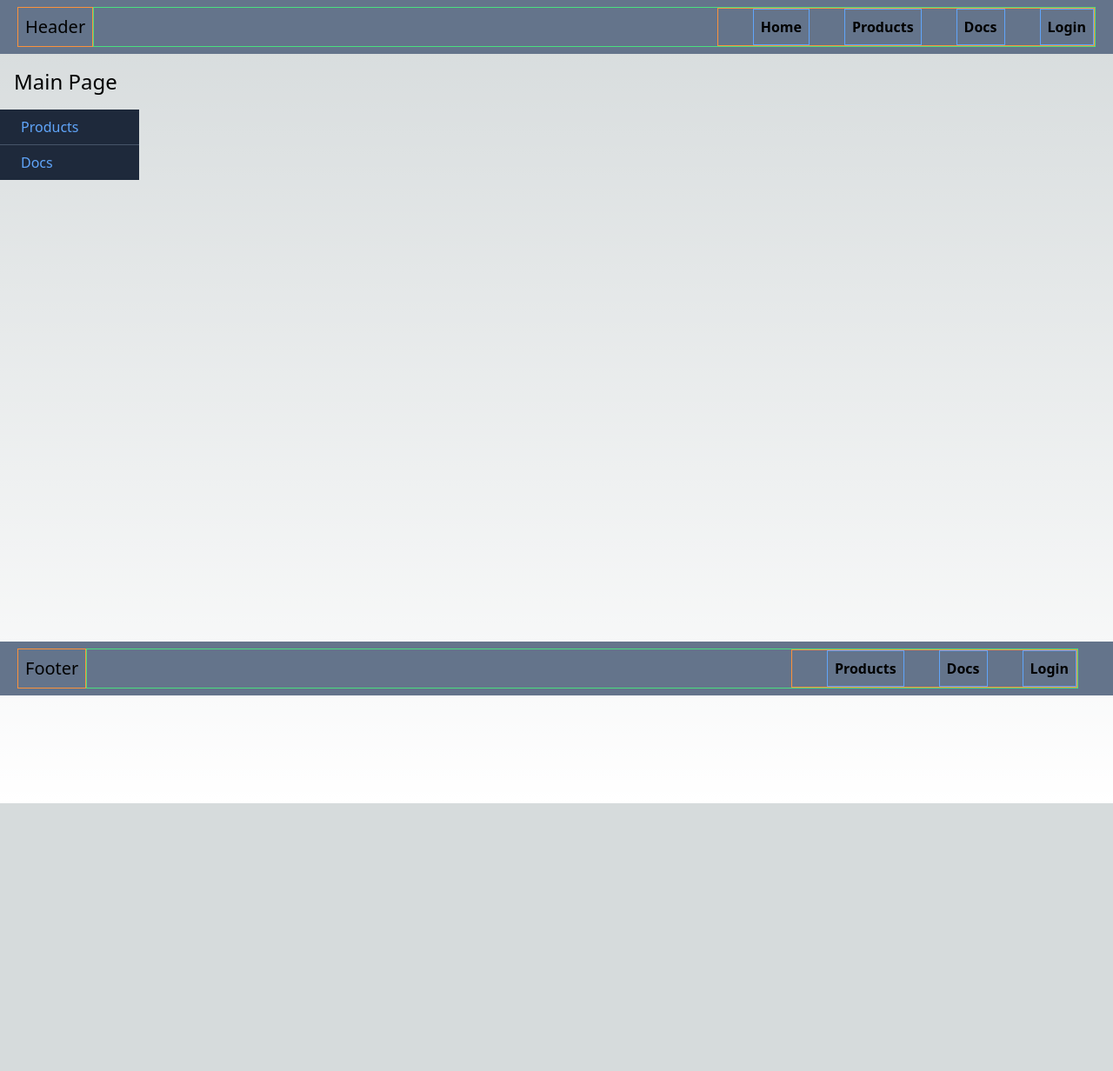
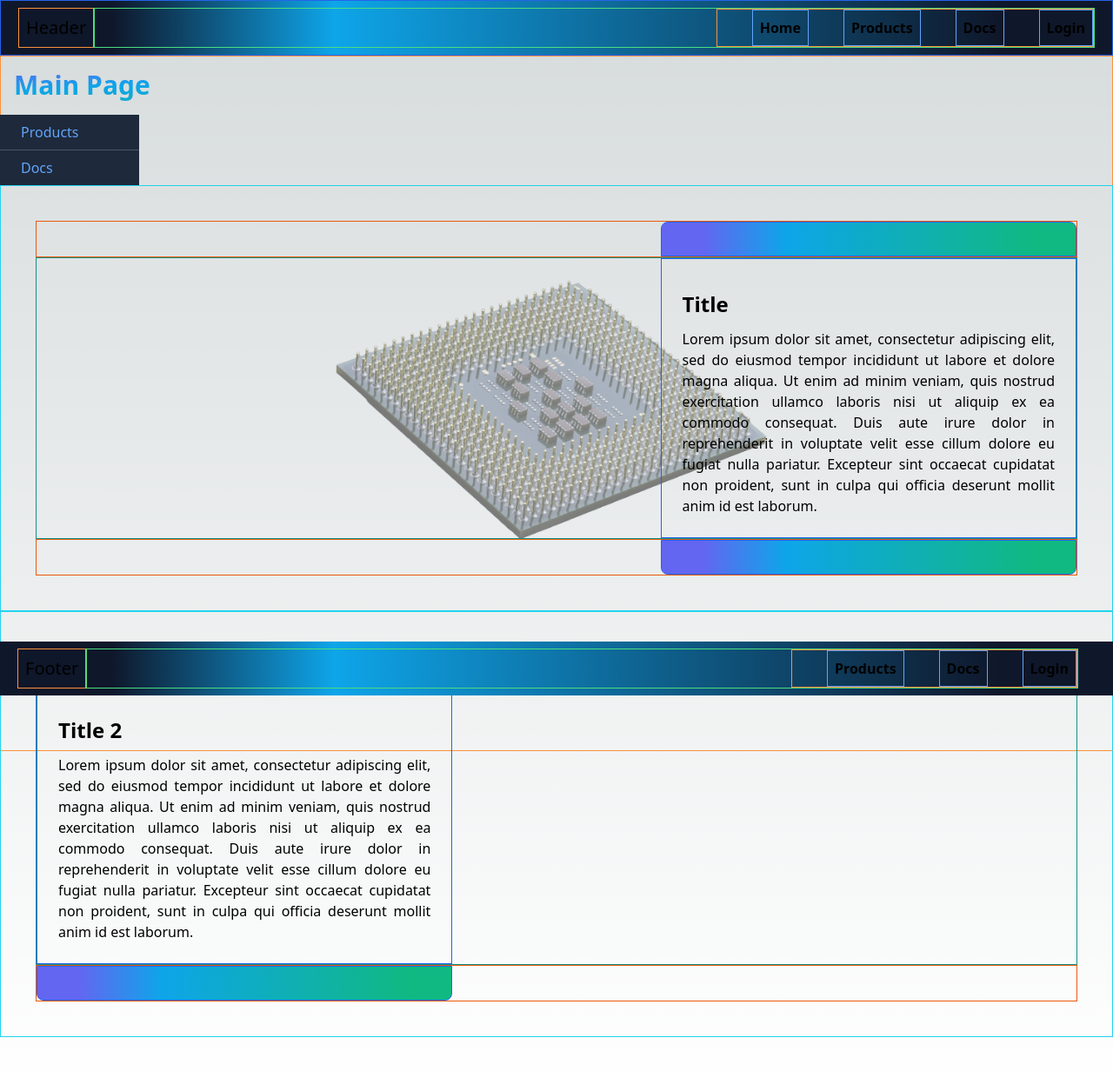
Before and after one commit to TLRKiliann/nextjs14-vishwas, a Next.js app in the folder my-app/: page / in a window 1280 px wide. Shown: the top 1232 px of the page at 87% size. Before the commit the page ends 924 px from the top, so only its background shows below. Built offline with nearby package versions, Linux system fonts and the light colour scheme.

Commit message:
design improved with gradient

```diff
--- a/my-app/app/page.tsx
+++ b/my-app/app/page.tsx
@@ -1,16 +1,39 @@
 "use client";
 
-import { useRouter } from 'next/navigation'
-import Link from 'next/link'
+import { useRouter } from 'next/navigation';
+import Link from 'next/link';
+import Image from 'next/image';
+import cpuBg from "@/public/img_bg/cpu_wallpaper.png"
 
 export default function Home() {
 
   const router = useRouter();
 
   return (
-    <main className="flex flex-col min-h-screen">
-      <h1 className='text-2xl p-4'>Main Page</h1>
-      <div className='flex flex-col w-40 bg-slate-800'>
+    <div className='relative flex bg-black-400'>
+
+      <div className='fixed flex align-center justify-center w-full h-full border border-orange-400 z-[-1]'>
+        <Image
+          src={cpuBg}
+          width={500}
+          height={500}
+          alt="cpu img"
+          className='flex w-2/5 h-2/5 opacity-50 m-auto object-cover'
+        />
+      </div>
+
+      <main className="flex flex-col w-full min-h-screen">
+
+        <div>
+          <h1 className='text-3xl font-extrabold
+            text-transparent bg-clip-text
+            bg-gradient-to-br from-indigo-500 from-10% via-sky-500 via-30% to-emerald-500 to-90% p-4'
+          >
+            Main Page
+          </h1>
+        </div>
+
+        <aside className='flex flex-col w-40 bg-slate-800'>
 
             <Link href="/products"
               className='text-blue-400 hover:bg-slate-700 py-2 pl-6 hover:text-blue-300'
@@ -27,7 +50,87 @@ export default function Home() {
               Docs
             </button>
 
+        </aside>
+
+        <div className='flex flex-col w-full border border-cyan-400 p-10'>
+
+          <div className='w-full flex justify-end border border-orange-600'>
+            <span className='w-2/5 h-10 border border-blue-600
+              bg-gradient-to-r from-indigo-500 from-10% via-sky-500 via-30% to-emerald-500 to-90%
+              rounded-tl-lg rounded-tr-lg'
+            >
+            </span >
           </div>
+
+          <section className='w-full flex justify-end border border-teal-600'>
+
+            <article className='w-2/5 h-auto border border-blue-600 p-6'>
+              <h2 className='text-2xl font-bold my-3'>Title</h2>
+              <p className='text-justify'>
+                Lorem ipsum dolor sit amet, consectetur adipiscing elit, sed do eiusmod
+                tempor incididunt ut labore et dolore magna aliqua. Ut enim ad minim veniam,
+                quis nostrud exercitation ullamco laboris nisi ut aliquip ex ea commodo consequat.
+                Duis aute irure dolor in reprehenderit in voluptate velit esse cillum dolore eu
+                fugiat nulla pariatur. Excepteur sint occaecat cupidatat non proident, sunt in
+                culpa qui officia deserunt mollit anim id est laborum.
+              </p>
+            </article>
+
+          </section>
+
+          <div className='w-full flex justify-end border border-orange-600'>
+            <span className='w-2/5 h-10 border border-blue-600
+              bg-gradient-to-r from-indigo-500 from-10% via-sky-500 via-30% to-emerald-500 to-90%
+              rounded-bl-lg rounded-br-lg'
+            >
+            </span >
+          </div>
+
+        </div>
+
+        <div className='flex flex-col w-full border border-cyan-400 p-10'>
+
+          <div className='w-full flex justify-start border border-orange-600'>
+            <span className='w-2/5 h-10 border border-blue-600
+              bg-gradient-to-r from-indigo-500 from-10% via-sky-500 via-30% to-emerald-500 to-90%
+              rounded-tl-lg rounded-tr-lg'
+            >
+            </span >
+          </div>
+
+          <section className='w-full flex justify-start border border-teal-600'>
+
+            <article className='w-2/5 h-auto border border-blue-600 p-6'>
+              <h2 className='text-2xl font-bold my-3'>
+                Title 2
+              </h2>
+              <p className='text-justify'>
+                Lorem ipsum dolor sit amet, consectetur adipiscing elit, sed do eiusmod
+                tempor incididunt ut labore et dolore magna aliqua. Ut enim ad minim veniam,
+                quis nostrud exercitation ullamco laboris nisi ut aliquip ex ea commodo consequat.
+                Duis aute irure dolor in reprehenderit in voluptate velit esse cillum dolore eu
+                fugiat nulla pariatur. Excepteur sint occaecat cupidatat non proident, sunt in
+                culpa qui officia deserunt mollit anim id est laborum.
+              </p>
+            </article>
+
+          </section>
+
+          <div className='w-full flex justify-start border border-orange-600'>
+            <span className='w-2/5 h-10 border border-blue-600
+              bg-gradient-to-r from-indigo-500 from-10% via-sky-500 via-30% to-emerald-500 to-90%
+              rounded-bl-lg rounded-br-lg'
+            >
+            </span >
+          </div>
+
+        </div>
+
+
       </main>
+
+    </div>
+
+
   )
 }
--- a/my-app/app/ui/footer.tsx
+++ b/my-app/app/ui/footer.tsx
@@ -3,7 +3,10 @@ import Link from 'next/link'
 export default function Footer() {
     return (
         <>
-            <footer className="sticky flex bottom-0 left-0 w-full bg-slate-500 py-2" >
+            <footer className="sticky flex bottom-0 left-0 w-full
+                bg-gradient-to-r from-slate-900 from-10% via-sky-500 via-30% to-slate-900 to-90%
+                py-2"
+            >
 
                 <h1 className="flex items-center text-xl ml-5 border border-orange-400 p-2">Footer</h1>
 
--- a/my-app/app/ui/header.tsx
+++ b/my-app/app/ui/header.tsx
@@ -3,9 +3,13 @@ import Link from 'next/link'
 export default function Header() {
     return (
         <>
-            <header className="sticky flex top-0 left-0 w-full bg-slate-500 py-2" >
+            <header className="sticky flex top-0 left-0 w-full
+                border border-blue-600
+                bg-gradient-to-r from-slate-900 from-10% via-sky-500 via-30% to-slate-900 to-90%
+                py-2 z-10"
+            >
 
-                <h1 className="flex items-center text-xl ml-5 border border-orange-400 p-2">Header</h1>
+                <h1 className="flex items-center text-xl border border-orange-400 ml-5 p-2">Header</h1>
 
                 <nav className='w-full flex justify-end mr-5 border border-green-400'>
                     <ul className='flex font-bold border border-orange-400'>
```
Lines whose indentation alone changed are shown as unchanged.
